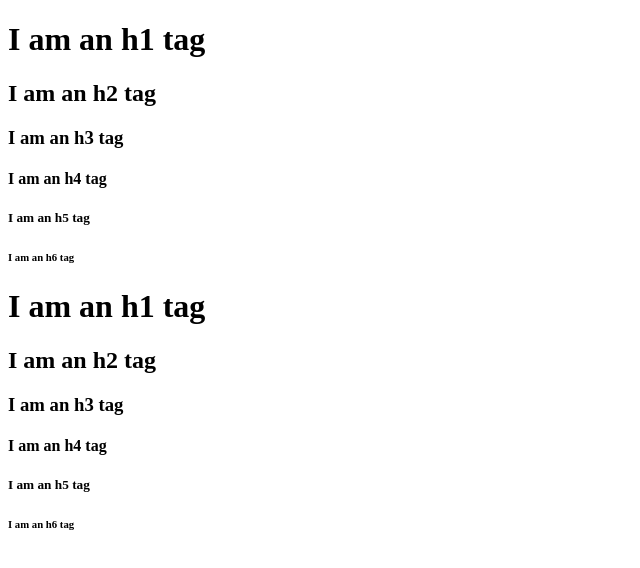
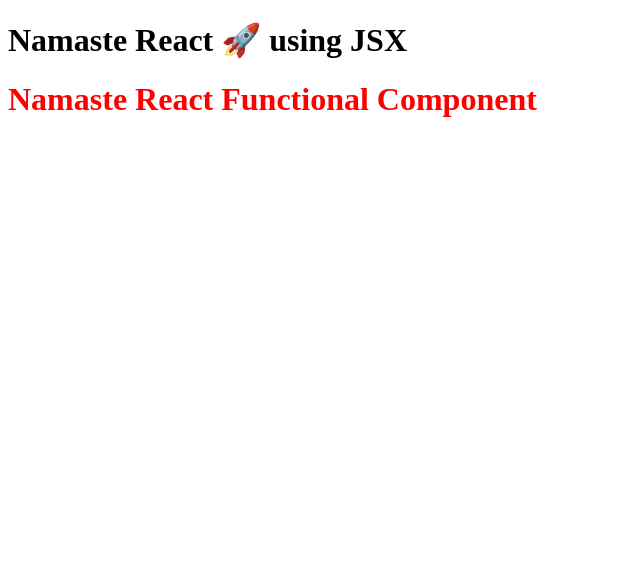
Before and after one commit to satyajitnayk/namaste-react, a React (Vite) app: page / in a window 1280 px wide. Shown: the top 568 px of the page, without its empty margins (0-640 px from the left). Built offline with nearby package versions, Linux system fonts and the light colour scheme.

Commit message:
Add questions about react & jsx to readme file.

```diff
--- a/App.js
+++ b/App.js
@@ -1,26 +1,21 @@
 import React from 'react';
 import ReactDOM from 'react-dom/client';
 
-const parent = React.createElement('div', { id: 'parent' }, [
-  React.createElement('div', { id: 'child' }, [
-    React.createElement('h1', { id: '' }, 'I am an h1 tag'),
-    React.createElement('h2', { id: '' }, 'I am an h2 tag'),
-    React.createElement('h3', { id: '' }, 'I am an h3 tag'),
-    React.createElement('h4', { id: '' }, 'I am an h4 tag'),
-    React.createElement('h5', { id: '' }, 'I am an h5 tag'),
-    React.createElement('h6', { id: '' }, 'I am an h6 tag'),
-  ]),
-  React.createElement('div', { id: 'child' }, [
-    React.createElement('h1', { id: '' }, 'I am an h1 tag'),
-    React.createElement('h2', { id: '' }, 'I am an h2 tag'),
-    React.createElement('h3', { id: '' }, 'I am an h3 tag'),
-    React.createElement('h4', { id: '' }, 'I am an h4 tag'),
-    React.createElement('h5', { id: '' }, 'I am an h5 tag'),
-    React.createElement('h6', { id: '' }, 'I am an h6 tag'),
-  ]),
-]);
-// const parent = React.createElement('div', { id: 'parent' }, heading);
-// JSX
+const Title = (
+  <h1 id="" className="heading" tabIndex={1}>
+    Namaste React 🚀 using JSX
+  </h1>
+);
+
+const HeadingComponent = () => (
+  <div>
+    {Title}
+    <h1 id="heading" className="heading" tabIndex={1}>
+      Namaste React Functional Component
+    </h1>
+  </div>
+);
+
 const root = ReactDOM.createRoot(document.getElementById('root'));
 
-root.render(parent);
+root.render(<HeadingComponent />);
--- a/index.html
+++ b/index.html
@@ -8,7 +8,9 @@
     <title>Document</title>
   </head>
   <body>
-    <div id="root"></div>
+    <div id="root">
+      <h1>Not Rendered</h1>
+    </div>
     <script type="module" src="./App.js"></script>
   </body>
 </html>
--- a/package.json
+++ b/package.json
@@ -3,6 +3,8 @@
   "version": "1.0.0",
   "description": "This is Namaste React by Satyajit Nayak",
   "scripts": {
+    "start": "parcel index.html",
+    "build": "parcel build index.html",
     "test": "jest"
   },
   "repository": {
```
Also changed, not shown: 1 other file (tests, documents, lock files or other folders).
